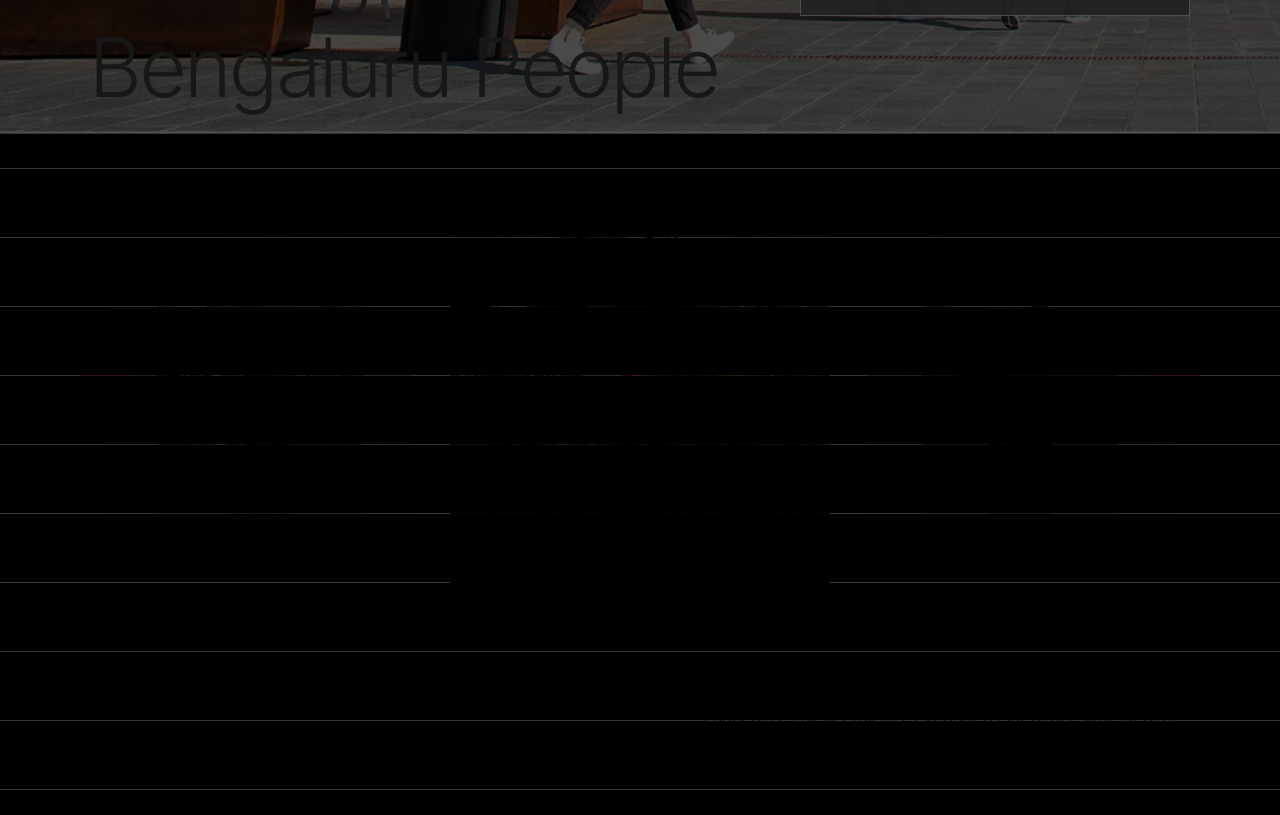
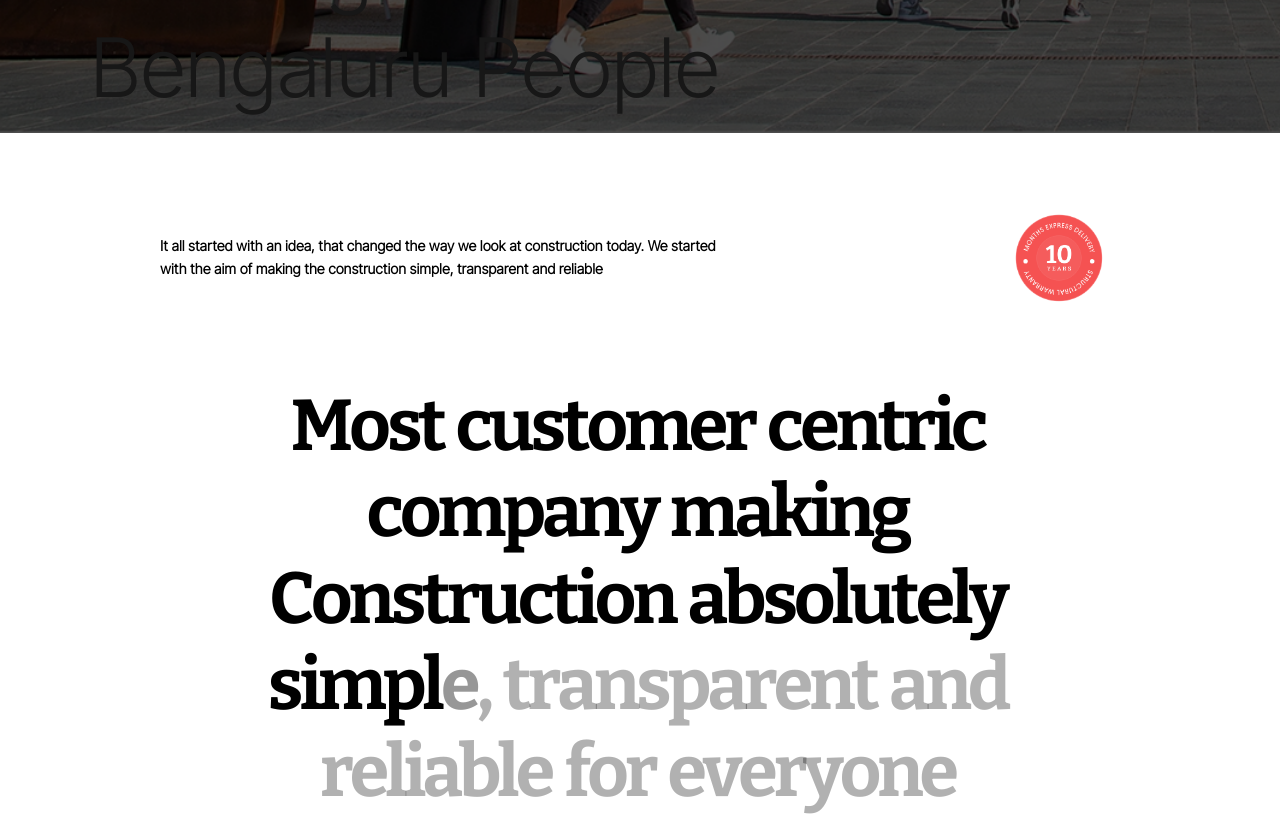
Before and after one commit to Pravu-lab/Brixline, a Next.js app: page /about in a window 1280 px wide. Shown: the part 740-1555 px from the top of the page. Built offline with nearby package versions, Linux system fonts and the light colour scheme.

Commit message:
about us changes

```diff
--- /dev/null
+++ b/src/Components/AboutusTextAnimation.tsx
@@ -0,0 +1,54 @@
+'use client'
+import { motion, useScroll, useTransform } from "framer-motion";
+import { useRef } from "react";
+import { Description, Section } from "./Tag";
+import Image from "next/image";
+
+export default function ScrollingTextReveal() {
+    const ref = useRef(null);
+
+    const { scrollYProgress } = useScroll({
+        target: ref,
+        offset: ["start end", "end start"],
+    });
+
+    const text = "Most customer centric company making Construction absolutely simple, transparent and reliable for everyone";
+
+    return (
+        <Section className="w-full md:w-[90%] m-auto md:px-[5%]">
+            <div className="flex md:p-8 gap-4 justify-between items-center">
+                <Description className="text-black max-w-[581px]">
+                It all started with an idea, that changed the way we look at construction today. We started with the aim of making the construction simple, transparent and reliable
+                </Description>
+                <Image
+                    src="/aboutLogo.png"
+                    alt="house-image-2"
+                    width={500}
+                    height={500}
+                    className="max-w-[122px] w-full h-fit"
+                />
+            </div>
+            <div ref={ref} className="flex flex-wrap gap-x-2 p-8 text-xl font-bold leading-relaxed justify-center">
+                {text.split(" ").map((word, wordIndex) => (
+                    <div key={wordIndex} className="whitespace-nowrap flex">
+                        {word.split("").map((char, charIndex) => {
+                            const index = wordIndex * 10 + charIndex; // unique stagger index
+                            const start = index * 0.01;
+                            const end = start + 0.01;
+                            const opacity = useTransform(scrollYProgress, [start, end], [0.3, 1]);
+
+                            return (
+                                <motion.h1 className="text-black text-[32px] md:text-[72px]/[120%] font-normal tracking-[-4px]" key={index} style={{ opacity }}>
+                                    {char}
+                                </motion.h1>
+                            );
+                        })}
+                        <span>&nbsp;</span> {/* Add space after each word */}
+                    </div>
+                ))}
+            </div>
+
+        </Section>
+
+    );
+}
--- a/src/Components/GetQuote.tsx
+++ b/src/Components/GetQuote.tsx
@@ -40,7 +40,7 @@ interface GetQuoteProps {
     };
     return (
         <div className={`relative w-full flex justify-end ${classname}`}>
-            <div className='max-w-[390px] relative'>
+            <div className='max-w-[390px] relative max-h-[532px]'>
                 <div className=' absolute px-7 pt-[72px] z-20'>
                     <span className='absolute bg-[#F55252] text-xs px-5 py-[7px] font-bold top-0 left-1/4 rounded-bl-2xl rounded-br-2xl'>
                         FREE CONSULTATION
@@ -105,7 +105,7 @@ interface GetQuoteProps {
                         .
                     </p>
                 </div>
-                <svg className='w-full z-10' xmlns="http://www.w3.org/2000/svg" width="390" height="566" viewBox="0 0 390 566" fill="none" >
+                <svg className='w-full h-full z-10' xmlns="http://www.w3.org/2000/svg" width="390" height="566" viewBox="0 0 390 566" fill="none" >
                     <foreignObject x="-74" y="-74" width="538" height="714"><div
                         style={{
                             backdropFilter: 'blur(37px)',
--- a/src/app/about/page.tsx
+++ b/src/app/about/page.tsx
@@ -6,12 +6,14 @@ import OurPartners from '@/Components/OurPartners'
 import Header from '@/Components/Header'
 import React from 'react'
 import AboutUsSlider from '@/Components/AboutusSlider'
+import ScrollingText from '@/Components/AboutusTextAnimation'
 
 const page = () => {
   return (
     <>
     <Header/>
 <AboutHero/>
+<ScrollingText/>
 <AboutUsSlider/>
 <Aboutus/>
 <FounderSection/>
```
Also changed, not shown: public/aboutLogo.png (added).
